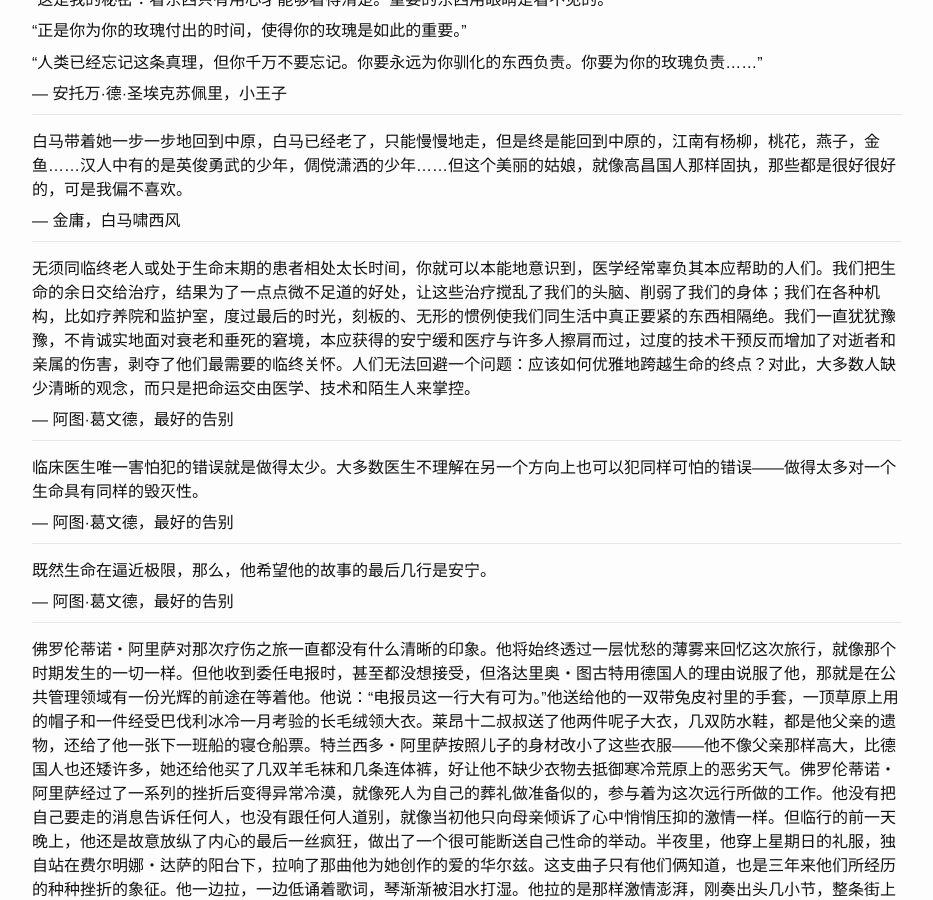
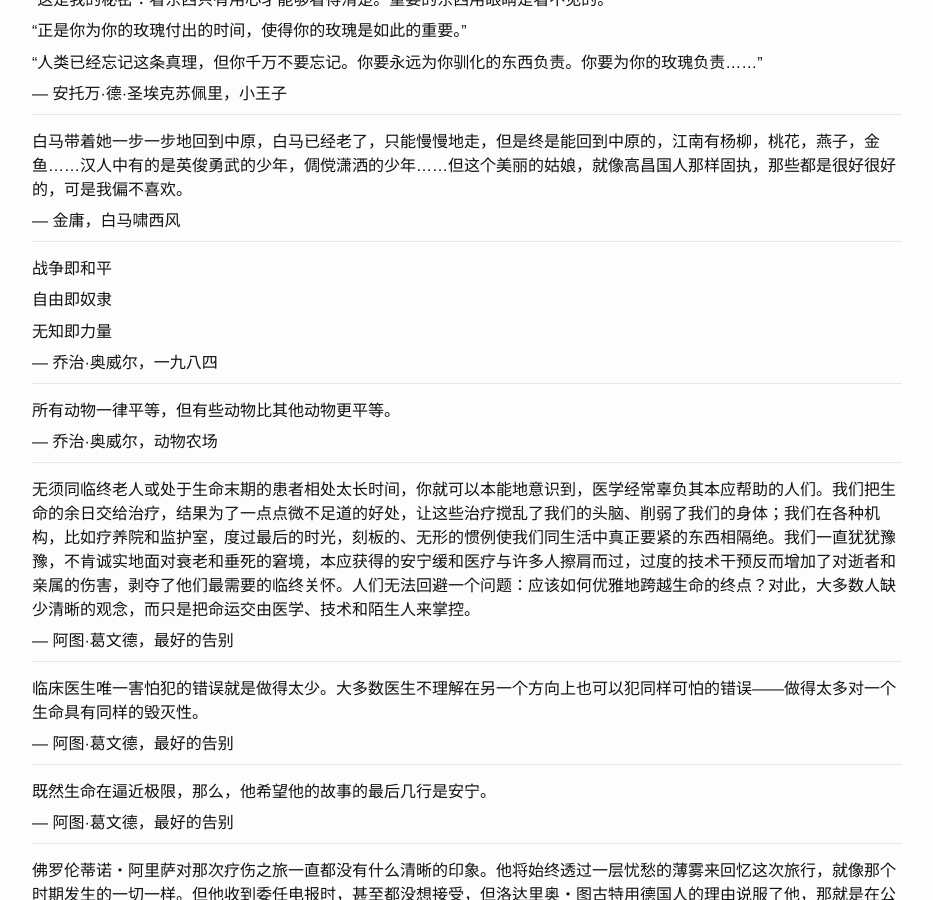
Before and after one commit to ousiax/ousiax.github.io, a Jekyll site: the page built from _journalctl/2018-12-31-annual-summary-2018.md, in a window 1280 px wide and 900 px high, scrolled down 4577 px. Shown: the whole window, without its empty margins (173-1106 px from the left). Built offline with Jekyll 4.4.1, drawn with Linux system fonts in a browser that asks for light colours.

Commit message:
Update 2018-12-31-annual-summary-2018.md

```diff
--- a/_journalctl/2018-12-31-annual-summary-2018.md
+++ b/_journalctl/2018-12-31-annual-summary-2018.md
@@ -218,6 +218,21 @@ disqus_identifier: 198641273799941514841690146553294024821
 
 - - -
 
+战争即和平
+
+自由即奴隶
+
+无知即力量
+
+― 乔治·奥威尔，一九八四
+
+- - -
+
+所有动物一律平等，但有些动物比其他动物更平等。
+
+― 乔治·奥威尔，动物农场
+
+- - -
 
 无须同临终老人或处于生命末期的患者相处太长时间，你就可以本能地意识到，医学经常辜负其本应帮助的人们。我们把生命的余日交给治疗，结果为了一点点微不足道的好处，让这些治疗搅乱了我们的头脑、削弱了我们的身体；我们在各种机构，比如疗养院和监护室，度过最后的时光，刻板的、无形的惯例使我们同生活中真正要紧的东西相隔绝。我们一直犹犹豫豫，不肯诚实地面对衰老和垂死的窘境，本应获得的安宁缓和医疗与许多人擦肩而过，过度的技术干预反而增加了对逝者和亲属的伤害，剥夺了他们最需要的临终关怀。人们无法回避一个问题：应该如何优雅地跨越生命的终点？对此，大多数人缺少清晰的观念，而只是把命运交由医学、技术和陌生人来掌控。
 
```
